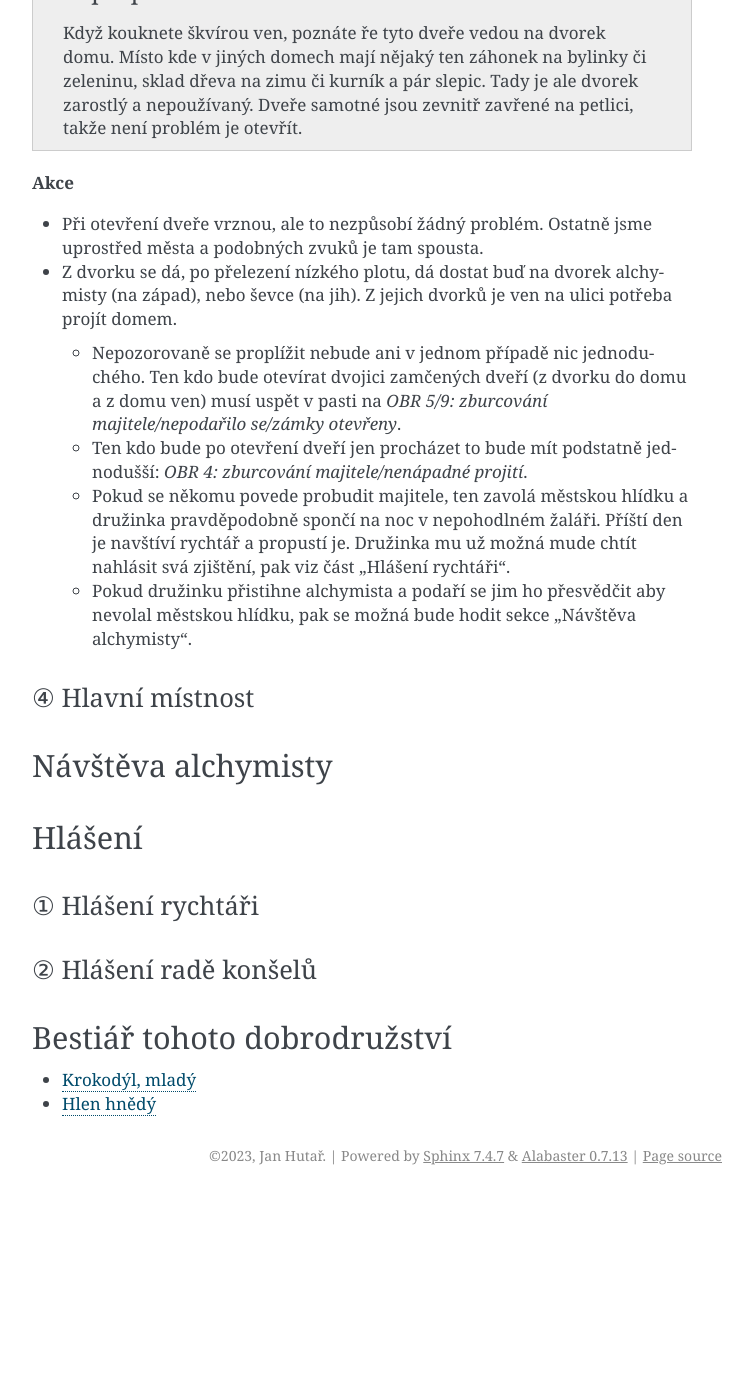
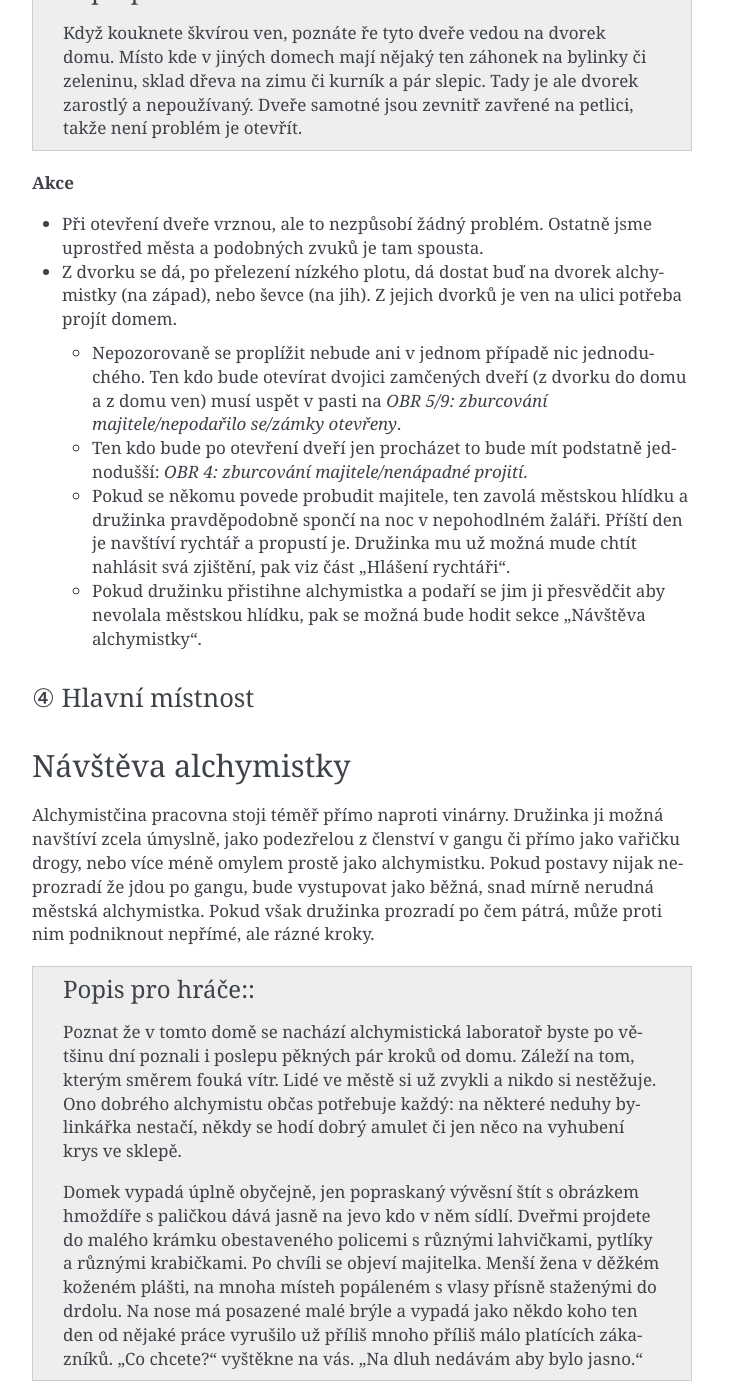
Before and after one commit to jhutar/nasdracak, a Sphinx documentation site: the page built from docs/source/dobrodruzstvi/duha_ve_meste/index.rst, in a window 1280 px wide and 1400 px high, scrolled down 9096 px. Shown: the whole window, without its empty margins (388-1141 px from the left). Built offline with Sphinx 7.4.7, drawn with Linux system fonts in a browser that asks for light colours; before the commit the page ends 10291 px from its top, so only the background shows below that; some of the changed text lies outside the part shown.

Commit message:
feat: Popis alchymistcina domu

```diff
--- a/docs/source/dobrodruzstvi/duha_ve_meste/index.rst
+++ b/docs/source/dobrodruzstvi/duha_ve_meste/index.rst
@@ -23,7 +23,7 @@ Ve sklepě možná objeví prodejcovu zásobárnu a dvířka kterými je doplňo
 
 Je možné narazit na nedávno upilovanou mříž se vstupem do bývalého soudcova domu, nebo místo kde gang vězní hrozivou příšeru která se soudcem nakrmila. Družinka se ji možné pokusí zabít, nebude to ale nic jednoduchého.
 
-Snad také najdou mřížová dvířka s promazanými panty do domu alchymisty který drogu "vaří" a hned vedle vstup do opuštěného domu využívaného jako varna.
+Snad také najdou mřížová dvířka s promazanými panty do domu alchymistky která drogu "vaří" a hned vedle vstup do opuštěného domu využívaného jako varna.
 
 Po nahlášení svého nálezu rychtáři, je čeká nemilé překvapení. Když po různých zdrženích do domu rychtář vtrhne, nic se tam nenajde. Ve skutečnosti je totiž právě rychtář hlavou zločineckého gangu a tak se ujistil, že varna bude vyklizena před zátahem městské stráže.
 
@@ -226,7 +226,7 @@ Varna
 **Akce**
 
 * Pokud se družinka pokusí odnést něco co vyoadá dostatečně bezpečně, či to alchymista v družince pozná, může. Budou to alchymistické suroviny za 20 zlatých.
-* Pokud se to ale pozděj pokusí družinka prodat u alchymisty který ve městě přebývá (čistě náhodou hvned ve vedlejším domě), viz část "Návštěva alchymisty", protože to bude na delší povídání.
+* Pokud se to ale pozděj pokusí družinka prodat u alchymistky která ve městě přebývá (čistě náhodou hvned ve vedlejším domě), viz část "Návštěva alchymistky", protože to bude na delší povídání.
 
 ② Dveře na ulici
 ----------------
@@ -241,18 +241,26 @@ Varna
 **Akce**
 
 * Při otevření dveře vrznou, ale to nezpůsobí žádný problém. Ostatně jsme uprostřed města a podobných zvuků je tam spousta.
-* Z dvorku se dá, po přelezení nízkého plotu, dá dostat buď na dvorek alchymisty (na západ), nebo ševce (na jih). Z jejich dvorků je ven na ulici potřeba projít domem.
+* Z dvorku se dá, po přelezení nízkého plotu, dá dostat buď na dvorek alchymistky (na západ), nebo ševce (na jih). Z jejich dvorků je ven na ulici potřeba projít domem.
 
   * Nepozorovaně se proplížit nebude ani v jednom případě nic jednoduchého. Ten kdo bude otevírat dvojici zamčených dveří (z dvorku do domu a z domu ven) musí uspět v pasti na *OBR 5/9: zburcování majitele/nepodařilo se/zámky otevřeny*.
   * Ten kdo bude po otevření dveří jen procházet to bude mít podstatně jednodušší: *OBR 4: zburcování majitele/nenápadné projití*.
   * Pokud se někomu povede probudit majitele, ten zavolá městskou hlídku a družinka pravděpodobně spončí na noc v nepohodlném žaláři. Příští den je navštíví rychtář a propustí je. Družinka mu už možná mude chtít nahlásit svá zjištění, pak viz část "Hlášení rychtáři".
-  * Pokud družinku přistihne alchymista a podaří se jim ho přesvědčit aby nevolal městskou hlídku, pak se možná bude hodit sekce "Návštěva alchymisty".
+  * Pokud družinku přistihne alchymistka a podaří se jim ji přesvědčit aby nevolala městskou hlídku, pak se možná bude hodit sekce "Návštěva alchymistky".
 
 ④ Hlavní místnost
 -----------------
 
-Návštěva alchymisty
-===================
+Návštěva alchymistky
+====================
+
+Alchymistčina pracovna stoji téměř přímo naproti vinárny. Družinka ji možná navštíví zcela úmyslně, jako podezřelou z členství v gangu či přímo jako vařičku drogy, nebo více méně omylem prostě jako alchymistku. Pokud postavy nijak neprozradí že jdou po gangu, bude vystupovat jako běžná, snad mírně nerudná městská alchymistka. Pokud však družinka prozradí po čem pátrá, může proti nim podniknout nepřímé, ale rázné kroky.
+
+.. admonition:: Popis pro hráče:
+
+   Poznat že v tomto domě se nachází alchymistická laboratoř byste po většinu dní poznali i poslepu pěkných pár kroků od domu. Záleží na tom, kterým směrem fouká vítr. Lidé ve městě si už zvykli a nikdo si nestěžuje. Ono dobrého alchymistu občas potřebuje každý: na některé neduhy bylinkářka nestačí, někdy se hodí dobrý amulet či jen něco na vyhubení krys ve sklepě.
+
+   Domek vypadá úplně obyčejně, jen popraskaný vývěsní štít s obrázkem hmoždíře s paličkou dává jasně na jevo kdo v něm sídlí. Dveřmi projdete do malého krámku obestaveného policemi s různými lahvičkami, pytlíky a různými krabičkami. Po chvíli se objeví majitelka. Menší žena v děžkém koženém plášti, na mnoha místeh popáleném s vlasy přísně staženými do drdolu. Na nose má posazené malé brýle a vypadá jako někdo koho ten den od nějaké práce vyrušilo už příliš mnoho příliš málo platících zákazníků. "Co chcete?" vyštěkne na vás. "Na dluh nedávám aby bylo jasno."
 
 Hlášení
 =======
```
